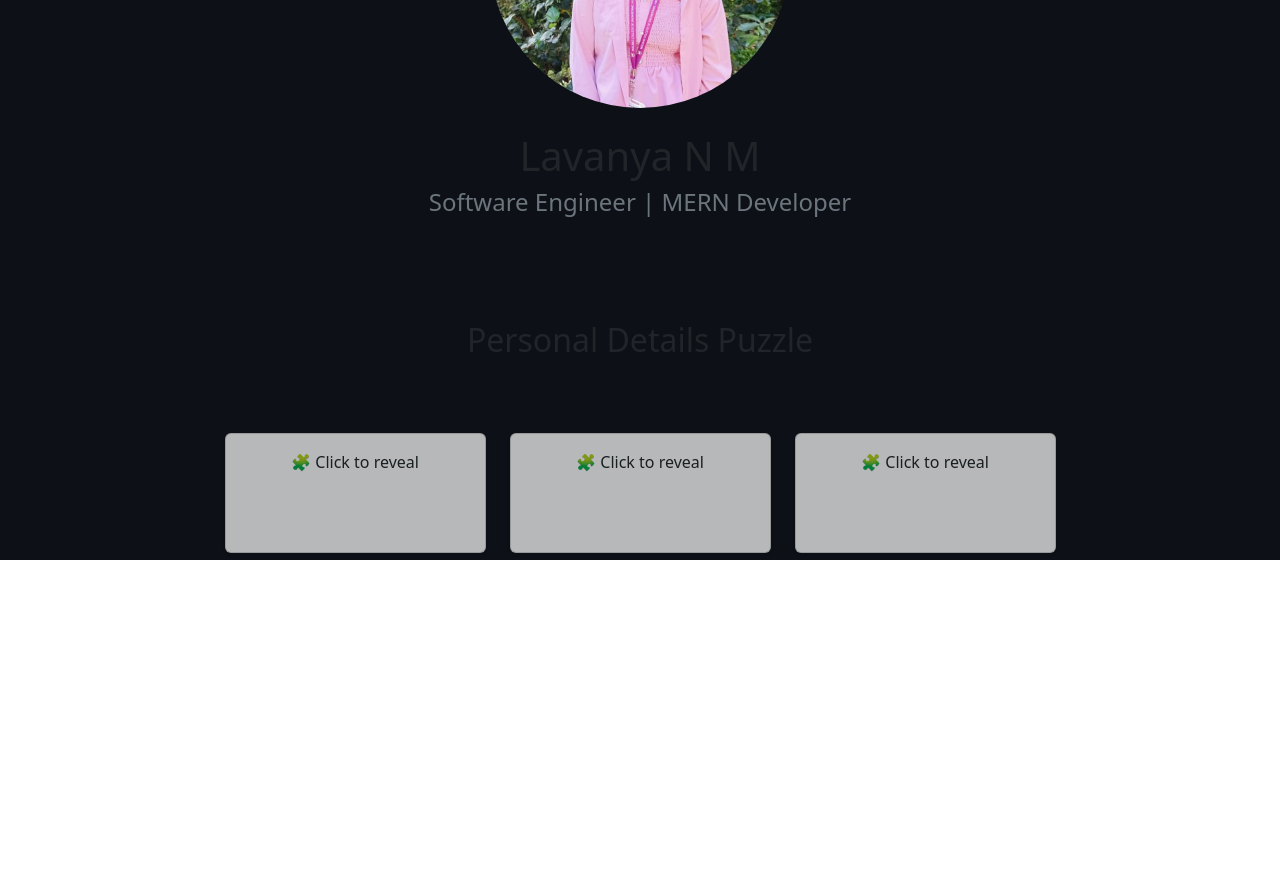
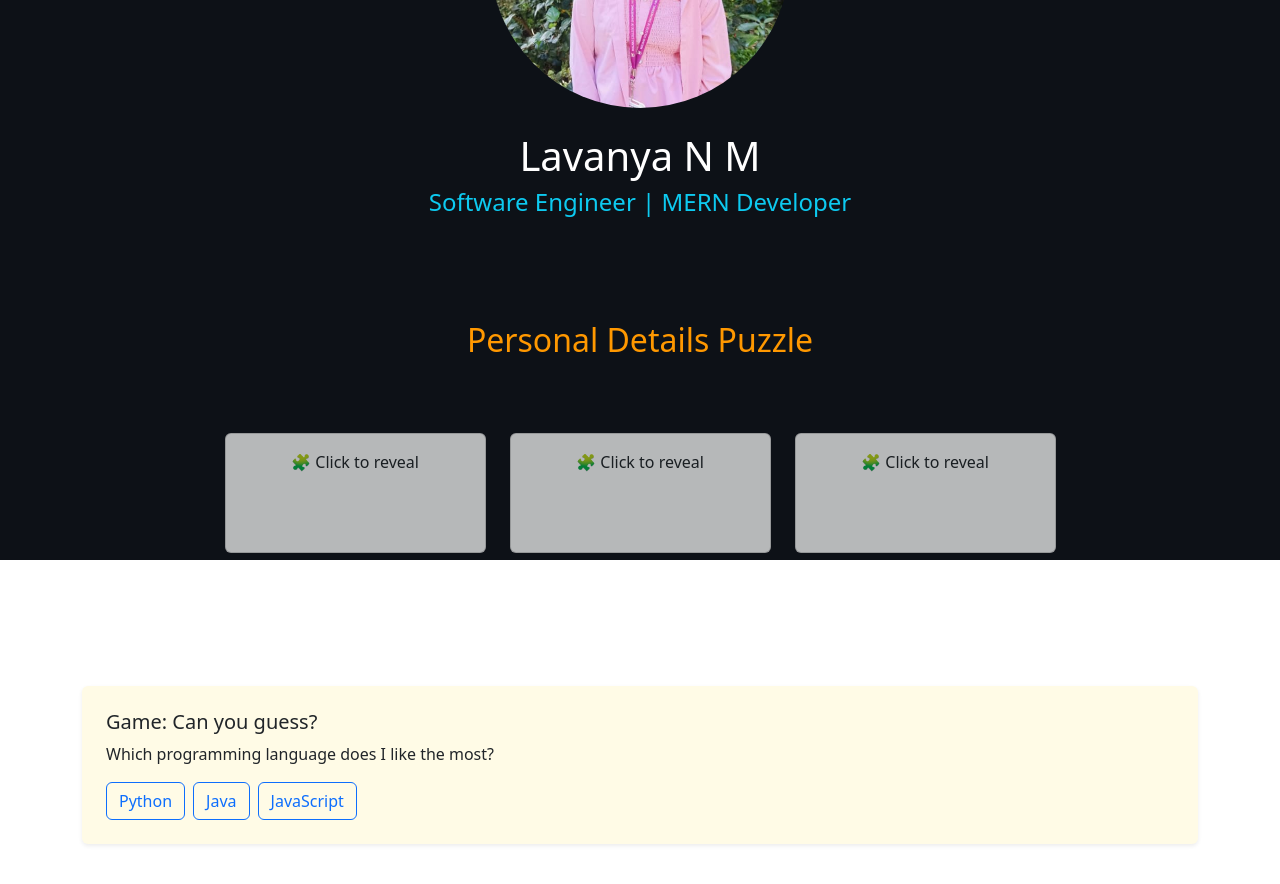
Before and after one commit to Lavanyanm123/PORTFOLIO, a React (Create React App) app: page / in a window 1280 px wide. Shown: the part 240-1124 px from the top of the page. Before the commit the page ends 807 px from the top, so only its background shows below. Built offline with nearby package versions, Linux system fonts and the light colour scheme.

Commit message:
about me and the game to guess is implemented

```diff
--- a/src/App.js
+++ b/src/App.js
@@ -2,6 +2,7 @@ import React from 'react';
 import Hero from './components/Hero';
 import PersonalDetails from './components/PersonalDetails';
 import TechBackground from './components/TechBackground';
+import AboutMe from './components/AboutMe';
 
 function App() {
   return (
@@ -9,6 +10,7 @@ function App() {
       <TechBackground />
       <Hero />
       <PersonalDetails />
+      <AboutMe />
     </div>
   );
 }
--- /dev/null
+++ b/src/components/AboutMe.js
@@ -0,0 +1,65 @@
+import React, { useState } from 'react';
+import { motion } from 'framer-motion';
+import 'bootstrap/dist/css/bootstrap.min.css';
+
+// This is your About Me section
+const AboutMe = () => {
+  // This keeps track of whether the user answered the quiz correctly
+  const [answered, setAnswered] = useState(false);
+  const [isCorrect, setIsCorrect] = useState(null);
+
+  // This function runs when the user clicks an answer
+  const handleAnswer = (answer) => {
+    if (answer === 'Java') {
+      setIsCorrect(true); // Correct answer!
+    } else {
+      setIsCorrect(false); // Wrong answer
+    }
+    setAnswered(true);
+  };
+
+  return (
+    <div className="container my-5 text-white"> {/* Added text-white for bright text */}
+      {/* Animated fade-in for the About Me text */}
+      <motion.div
+        initial={{ opacity: 0, y: 30 }}
+        animate={{ opacity: 1, y: 0 }}
+        transition={{ duration: 1 }}
+        className="mb-4"
+      >
+        <h2>About Me</h2>
+        <p>
+          Hi! I’m Lavanya, a self-driven and meticulous BE student skilled at JAVA programming, web development, and problem solving. I love building cool projects and learning new things!
+        </p>
+      </motion.div>
+
+      {/* Simple quiz game */}
+      <motion.div
+        initial={{ opacity: 0, y: 30 }}
+        animate={{ opacity: 1, y: 0 }}
+        transition={{ delay: 0.5, duration: 1 }}
+        className="p-4 rounded shadow-sm text-dark"
+        style={{ backgroundColor: '#fffbe6' }} // Light yellow for contrast
+      >
+        <h5>Game: Can you guess?</h5>
+        <p>Which programming language does I like the most?</p>
+        <div className="d-flex flex-wrap gap-2">
+          <button className="btn btn-outline-primary" onClick={() => handleAnswer('Python')}>Python</button>
+          <button className="btn btn-outline-primary" onClick={() => handleAnswer('Java')}>Java</button>
+          <button className="btn btn-outline-primary" onClick={() => handleAnswer('JavaScript')}>JavaScript</button>
+        </div>
+        {answered && (
+          <div className="mt-3">
+            {isCorrect ? (
+              <span className="badge bg-success">🎉 Correct! Java is mine favorite.</span>
+            ) : (
+              <span className="badge bg-danger">Oops! Try again or check the About Me above.</span>
+            )}
+          </div>
+        )}
+      </motion.div>
+    </div>
+  );
+};
+
+export default AboutMe;
--- a/src/components/Hero.js
+++ b/src/components/Hero.js
@@ -5,7 +5,7 @@ import 'bootstrap/dist/css/bootstrap.min.css';
 import myPhoto from '../assets/myPhoto.jpg';
 
 const Hero = () => (
-  <div className="container text-center py-5">
+  <div className="container text-center py-5 text-white"> {/* Added text-white for bright text */}
     <motion.img
       src={myPhoto}
       alt="Your Photo"
@@ -19,11 +19,12 @@ const Hero = () => (
       initial={{ opacity: 0, x: -100 }}
       animate={{ opacity: 1, x: 0 }}
       transition={{ delay: 0.5, duration: 1 }}
+      className="text-white"
     >
       Lavanya N M
     </motion.h1>
     <motion.h4
-      className="text-secondary"
+      className="text-info" // Changed to text-info for a bright accent
       initial={{ opacity: 0, x: 100 }}
       animate={{ opacity: 1, x: 0 }}
       transition={{ delay: 1, duration: 1 }}
--- a/src/components/PersonalDetails.js
+++ b/src/components/PersonalDetails.js
@@ -24,12 +24,12 @@ const PersonalDetails = () => {
 
   return (
     <div className="container my-5">
-      <h2 className="text-center mb-4">Personal Details Puzzle</h2>
+      <h2 className="text-center mb-4"  style={{ color: '#ff9800' }}>Personal Details Puzzle</h2>
       <div className="row justify-content-center">
         {order.map((detailIdx, i) => (
           <div key={i} className="col-10 col-md-3 mb-3">
             <motion.div
-              className="card p-3 shadow-sm text-center"
+              className="card p-3  text-center"
               whileHover={{ scale: 1.05 }}
               initial={{ opacity: 0, y: 50 }}
               animate={{ opacity: revealed[i] ? 1 : 0.7, y: revealed[i] ? 0 : 50 }}
```
